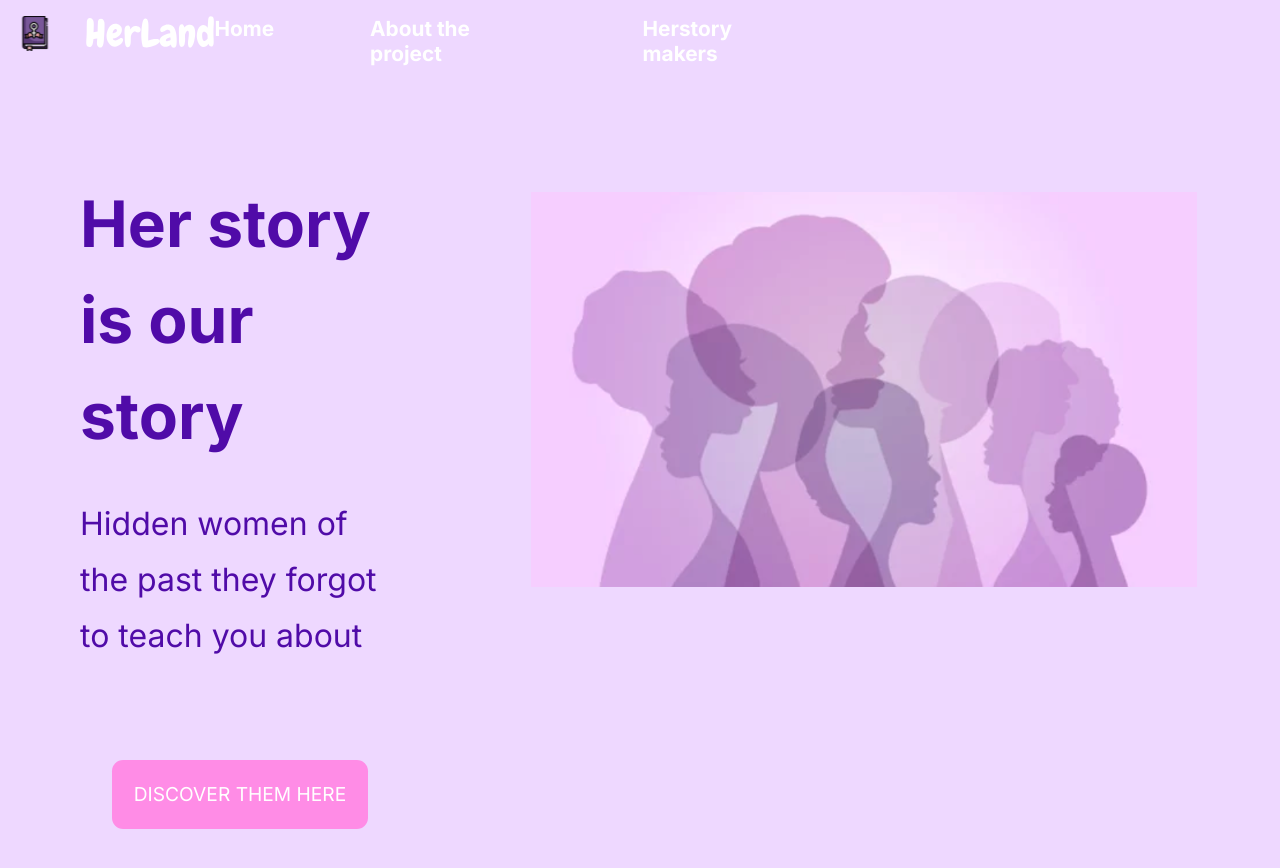
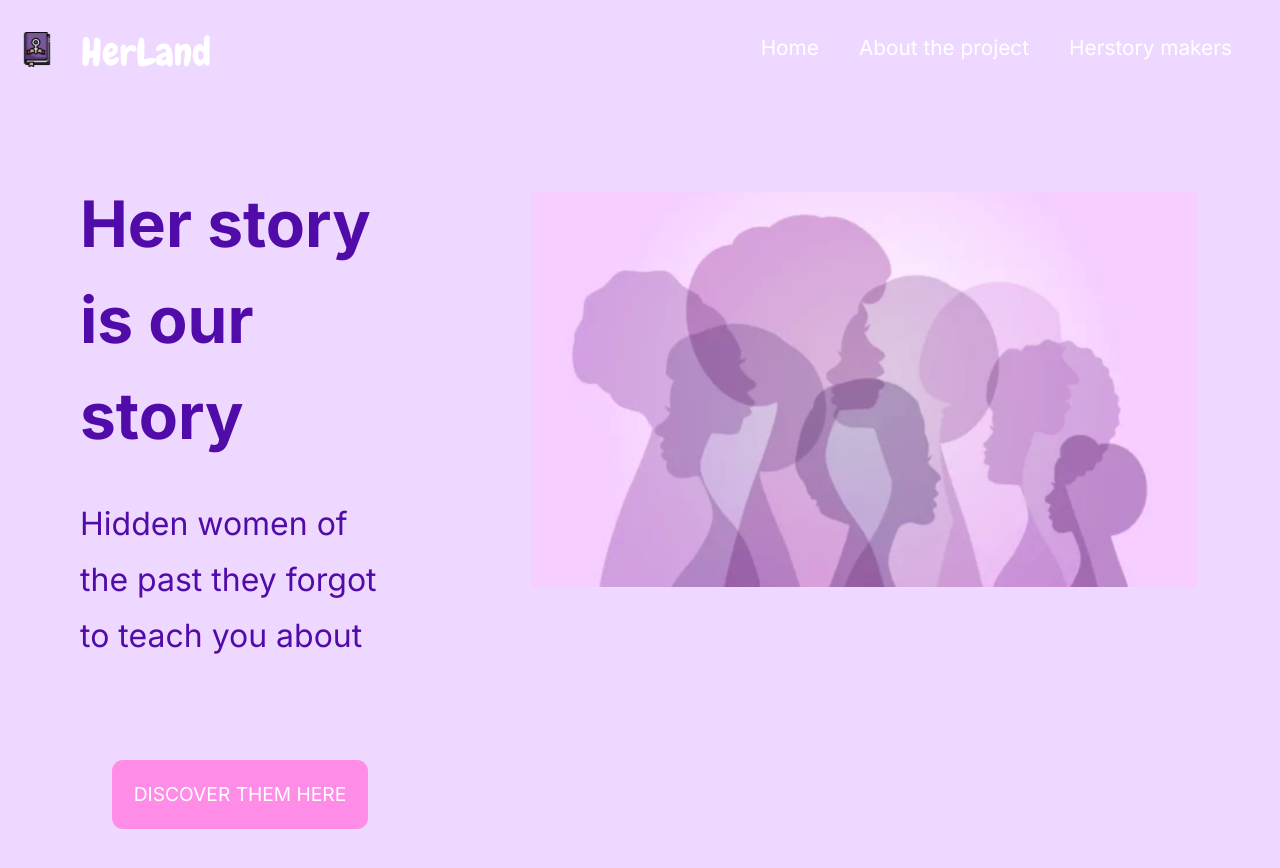
Before and after one commit to Ari-F90/HerLand-front, a React (Create React App) app: page / in a window 1280 px wide. Shown: the top 868 px of the page. Built offline with nearby package versions, Linux system fonts and the light colour scheme.

Commit message:
Updating styles in menu and header

```diff
--- a/src/core/components/header/header.module.scss
+++ b/src/core/components/header/header.module.scss
@@ -1,11 +1,12 @@
 .header {
   display: flex;
   justify-content: space-between;
+  align-content: center;
   margin-top: 1rem;
   height: 5rem;
   &__logo {
     width: 2.4rem;
-    height: 2.2rem;
+    height: 2.4rem;
     margin-left: 1rem;
   }
   &__burger {
@@ -13,8 +14,25 @@
     height: 2rem;
     margin-right: 1rem;
   }
-  @media screen and (min-width: 400px) {
-    display: flex;
-    justify-content: flex-start;
+}
+.logodesktop {
+  display: none;
+}
+.logos {
+  align-self: initial;
+}
+@media screen and (min-width: 750px) {
+  .header {
+    &__logo {
+      width: 2.6rem;
+      height: 3.2rem;
+      padding-top: 1rem;
+    }
+  }
+
+  .logodesktop {
+    display: inline-flex;
+    margin-left: 1.5rem;
+    width: 8rem;
   }
 }
--- a/src/core/components/header/header.tsx
+++ b/src/core/components/header/header.tsx
@@ -5,7 +5,7 @@ type HeaderProps = { children: JSX.Element };
 export function Header({ children }: HeaderProps) {
   return (
     <div className={styles.header}>
-      <div>
+      <div className={styles.logos}>
         <Link to="/home">
           <img
             className={styles.header__logo}
@@ -13,6 +13,12 @@ export function Header({ children }: HeaderProps) {
             alt="Favicon logo"
           ></img>
         </Link>
+
+        <img
+          className={styles.logodesktop}
+          src="../../../img/logo.svg"
+          alt="Logo desktop"
+        ></img>
       </div>
       <div>{children}</div>
     </div>
--- a/src/core/components/menu/menu.module.scss
+++ b/src/core/components/menu/menu.module.scss
@@ -1,105 +1,96 @@
-.menupaths {
+.burgerImg {
   display: none;
 }
 
-.menuburger:hover {
-  cursor: pointer;
-  background-color: rgb(238, 216, 255);
+.navbar {
+  display: flex;
+  justify-content: space-between;
+  align-content: center;
+}
+a:link {
+  color: white;
+  list-style: none;
+  text-decoration: none;
+}
+.navlinks ul {
+  flex-direction: row;
+
+  display: flex;
+  gap: 2.5rem;
+  padding-top: 1.2rem;
+  padding-right: 3rem;
+}
+.navlinks li {
+  list-style: none;
+}
+.navlinks li a {
+  color: white;
+  text-decoration: none;
+  font-family: "Inter", sans-serif;
+  font-size: 1.3rem;
+  display: block;
+}
+.navlinks li:hover {
+  transform: scale(1.3);
+  border-bottom: 1px solid white;
+  text-align: center;
 }
 
-.menucontainer:hover {
-  .menupaths {
-    display: flex;
-    flex-direction: column;
-    gap: 1rem;
-    color: white;
-    font-weight: normal;
-    list-style: none;
-    width: 100%;
-    height: 38%;
-    padding: 1.5rem;
-    background-color: rgb(238, 216, 255);
-    position: absolute;
-    right: 0.00000001rem;
-    text-align: center;
-    font-size: 1.2rem;
-    font-family: "Inter", sans-serif;
-  }
-}
-
-li:hover {
-  transform: scale(1.2);
-  font-weight: bold;
-}
-a:link {
-  text-decoration: none;
-  font-family: "Inter", sans-serif;
-}
-
-a {
-  color: white;
-}
-.burgerImg {
-  width: 2.3rem;
-  height: 1.8rem;
-  margin-top: 0.3rem;
-  margin-right: 1.5rem;
-}
-
-.menucontainer {
-  display: flex;
-  justify-content: flex-end;
-  text-decoration: none;
-  margin: auto;
-}
-
-.container__flex {
-  display: flex;
-  flex-direction: column;
-  align-content: center;
-  gap: 1rem;
-  color: white;
-}
-
-.menu_item {
-  border-bottom: 1px solid white;
-  width: 80%;
-}
-.logodesktop {
-  display: none;
-}
-@media screen and (min-width: 400px) {
-  .logodesktop {
-    display: flex;
-    margin-left: 2rem;
-    width: 8rem;
-  }
-  .burgerImg {
+@media screen and (max-width: 750px) {
+  .navlinks li {
     display: none;
   }
 
-  li:hover {
-    transform: scale(1.3);
+  .burgerImg {
+    display: flex;
+    width: 2.3rem;
+    height: 1.8rem;
+    margin-top: 0.3rem;
+    cursor: pointer;
+    margin-right: 2rem;
+    position: absolute;
   }
-  .menupaths {
+
+  .navbar:hover {
+    .navlinks li {
+      display: block;
+    }
+    .navlinks ul {
+      position: absolute;
+    }
+  }
+
+  .navlinks ul {
     display: flex;
+    flex-direction: column;
+    align-items: center;
+    gap: 1rem;
+    right: 0.000000001rem;
+    width: 100%;
+    height: 38%;
+    margin-top: 2rem;
+  }
 
-    font-size: 1.3rem;
-    font-family: "Inter", sans-serif;
-    font-weight: bold;
-    gap: 6rem;
-    position: absolute;
+  .navlinks li {
+    text-align: center;
+    list-style: none;
+  }
+
+  a:link {
+    color: white;
     list-style: none;
     text-decoration: none;
   }
-  a:link {
-    border-bottom: none;
-    display: block;
+
+  .navlinks li a {
+    color: white;
+    text-decoration: none;
+    font-family: "Inter", sans-serif;
+    font-size: 1.1rem;
   }
-
-  .menucontainer:hover {
-    .menupaths {
-      display: none;
-    }
+  .navlinks li:hover {
+    transform: scale(1.3);
+    border-bottom: 1px solid white;
+    text-align: center;
   }
 }
--- a/src/core/components/menu/menu.tsx
+++ b/src/core/components/menu/menu.tsx
@@ -19,21 +19,17 @@ type MenuProps = {
 export const Menu = ({ props }: MenuProps) => {
   return (
     <>
-      <div className={styles.menucontainer}>
-        <img
-          className={styles.logodesktop}
-          src="../../../img/logo.svg"
-          alt="Logo desktop"
-        ></img>
-
-        <div className={styles.menuburger}>
+      <nav className={styles.navbar}>
+        <div className={styles.burgerDiv}>
           <img
             className={styles.burgerImg}
             src="../../../img/menu-burger.png"
             alt="Burger menu"
           ></img>
+        </div>
 
-          <ul className={styles.menupaths}>
+        <div className={styles.navlinks}>
+          <ul>
             {props.map((item) => (
               <li key={item.label}>
                 <Link to={item.path} className={styles.menu_item}>
@@ -43,7 +39,7 @@ export const Menu = ({ props }: MenuProps) => {
             ))}
           </ul>
         </div>
-      </div>
+      </nav>
     </>
   );
 };
--- a/src/core/components/pages/aboutpage/aboutpage.module.scss
+++ b/src/core/components/pages/aboutpage/aboutpage.module.scss
@@ -39,7 +39,7 @@
     width: 12rem;
     height: 12rem;
   }
-  @media screen and (min-width: 400px) {
+  @media screen and (min-width: 750px) {
     &__title {
       font-size: 2rem;
     }
--- a/src/core/components/pages/homepage/homepage.module.scss
+++ b/src/core/components/pages/homepage/homepage.module.scss
@@ -43,17 +43,21 @@
     background-color: rgb(255, 140, 230);
     border: none;
     border-radius: 0.7rem;
-    width: 10rem;
+    width: 10.5rem;
     height: 2.8rem;
     cursor: pointer;
-    padding: 0.3rem;
+    padding: 0.5rem;
+  }
+
+  &__button:hover {
+    font-weight: bolder;
   }
   .buttoncontainer {
     display: block;
     text-align: center;
   }
 
-  @media screen and (min-width: 400px) {
+  @media screen and (min-width: 750px) {
     &__title {
       font-size: 4rem;
       line-height: 6rem;
```
Also changed, not shown: 1 other file (tests, documents, lock files or other folders).
